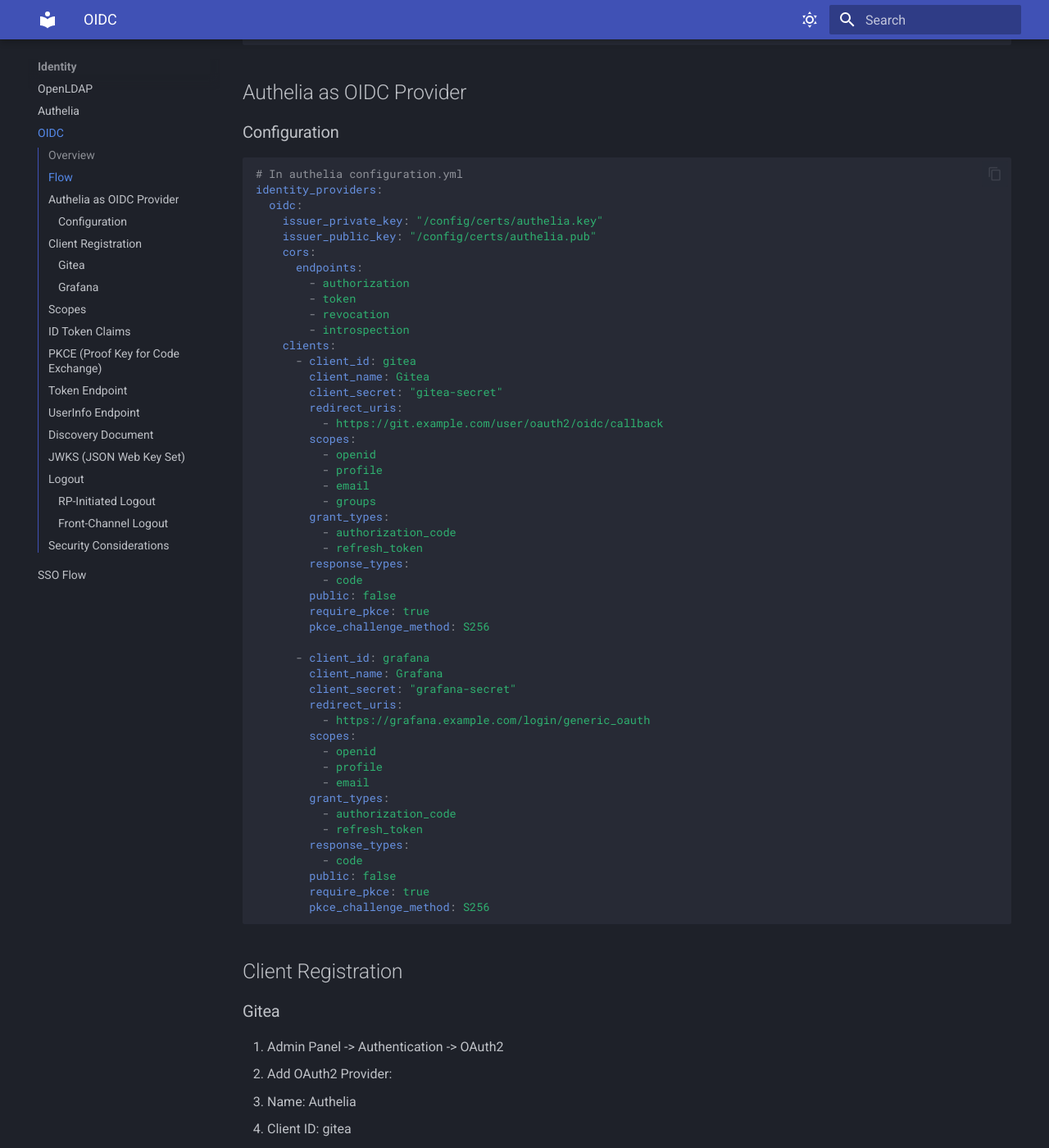
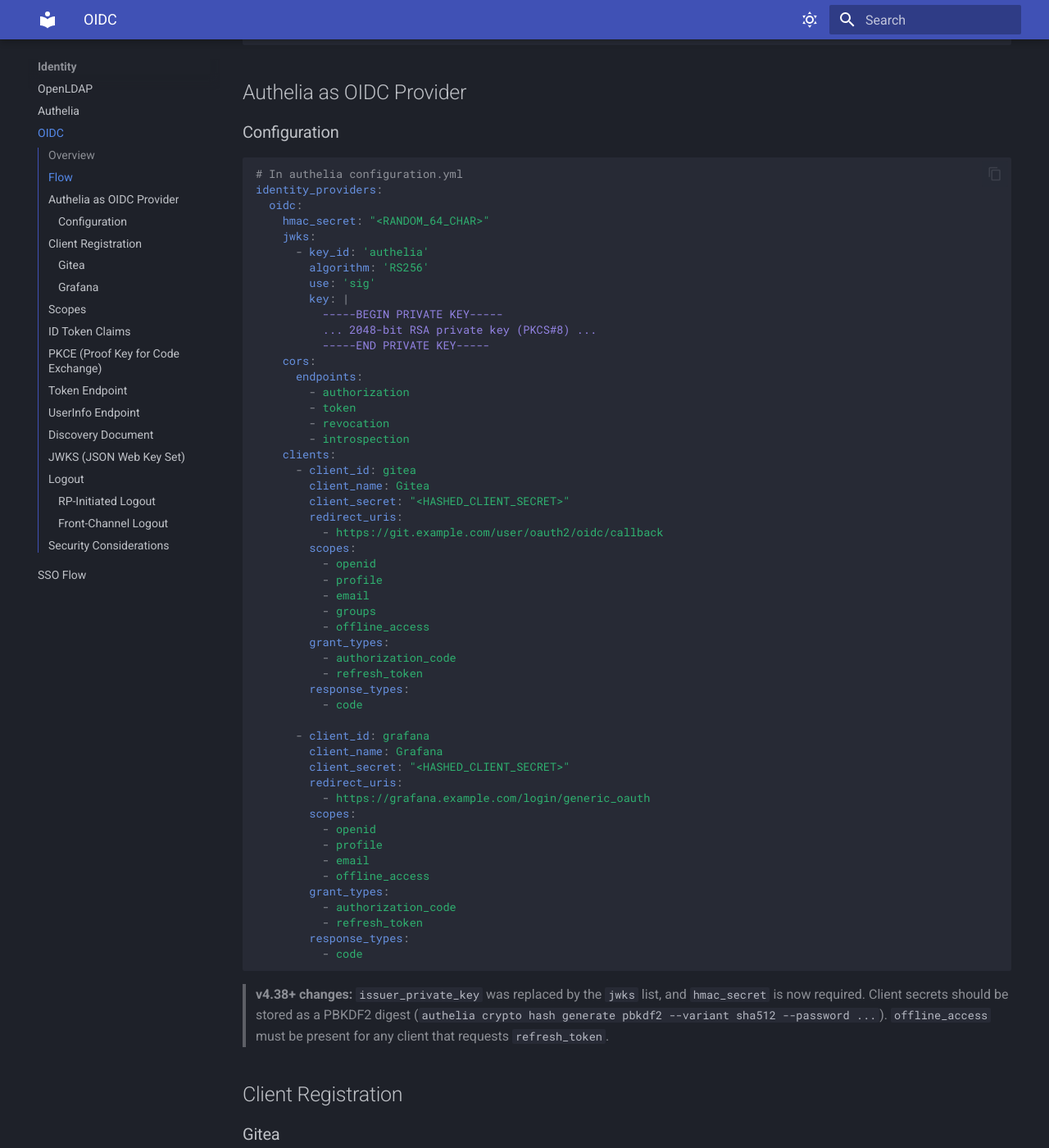
Before and after one commit to dmaljkovic/proxmox-homelab, an MkDocs documentation site: the page built from docs/04-identity/oidc.md, in a window 1280 px wide and 1400 px high, scrolled down 634 px. Shown: the whole window at 82% size. Built offline with MkDocs 1.6.1 and Material for MkDocs 9.7.7, drawn with Linux system fonts in a browser that asks for light colours; some of the changed text lies outside the part shown.

Commit message:
Fix Authelia v4.39 config and update/sanitize documentation
- Rewrite docs/04-identity/authelia.md for Authelia v4.39.28:
  storage.encryption_key at storage level, {input} LDAP filters,
  jwks + hmac_secret instead of issuer_private_key, multi-domain
  session cookies, hashed OIDC client secrets, offline_access scope,
  certificates_directory for the self-signed LDAP CA
- Update oidc.md (jwks/hmac_secret, correct jwks_uri, offline_access)
- Update openldap.md Authelia integration snippet to new filter keys
- Update nginx.md with $forwarded_scheme map and 302 auth redirect
- Sanitize README.md and diagrams/architecture.mmd

````diff
--- a/docs/04-identity/oidc.md
+++ b/docs/04-identity/oidc.md
@@ -30,8 +30,15 @@ User -> Service (Gitea/Grafana)
 # In authelia configuration.yml
 identity_providers:
   oidc:
-    issuer_private_key: "/config/certs/authelia.key"
-    issuer_public_key: "/config/certs/authelia.pub"
+    hmac_secret: "<RANDOM_64_CHAR>"
+    jwks:
+      - key_id: 'authelia'
+        algorithm: 'RS256'
+        use: 'sig'
+        key: |
+          -----BEGIN PRIVATE KEY-----
+          ... 2048-bit RSA private key (PKCS#8) ...
+          -----END PRIVATE KEY-----
     cors:
       endpoints:
         - authorization
@@ -41,7 +48,7 @@ identity_providers:
     clients:
       - client_id: gitea
         client_name: Gitea
-        client_secret: "gitea-secret"
+        client_secret: "<HASHED_CLIENT_SECRET>"
         redirect_uris:
           - https://git.example.com/user/oauth2/oidc/callback
         scopes:
@@ -49,33 +56,34 @@ identity_providers:
           - profile
           - email
           - groups
+          - offline_access
         grant_types:
           - authorization_code
           - refresh_token
         response_types:
           - code
-        public: false
-        require_pkce: true
-        pkce_challenge_method: S256
 
       - client_id: grafana
         client_name: Grafana
-        client_secret: "grafana-secret"
+        client_secret: "<HASHED_CLIENT_SECRET>"
         redirect_uris:
           - https://grafana.example.com/login/generic_oauth
         scopes:
           - openid
           - profile
           - email
+          - offline_access
         grant_types:
           - authorization_code
           - refresh_token
         response_types:
           - code
-        public: false
-        require_pkce: true
-        pkce_challenge_method: S256
 ```
+
+> **v4.38+ changes:** `issuer_private_key` was replaced by the `jwks` list, and
+> `hmac_secret` is now required. Client secrets should be stored as a PBKDF2
+> digest (`authelia crypto hash generate pbkdf2 --variant sha512 --password ...`).
+> `offline_access` must be present for any client that requests `refresh_token`.
 
 ## Client Registration
 
@@ -103,7 +111,7 @@ name = Authelia
 allow_sign_up = true
 client_id = grafana
 client_secret = grafana-secret
-scopes = openid profile email
+scopes = openid profile email offline_access
 auth_url = https://auth.example.com/api/oidc/authorization
 token_url = https://auth.example.com/api/oidc/token
 api_url = https://auth.example.com/api/oidc/userinfo
@@ -120,6 +128,7 @@ role_attribute_path = groups
 | profile | User profile | name, preferred_username |
 | email | Email address | email, email_verified |
 | groups | Group membership | groups |
+| offline_access | Enables refresh tokens | (refresh_token issued) |
 
 ## ID Token Claims
 
@@ -193,8 +202,8 @@ Response:
   "authorization_endpoint": "https://auth.example.com/api/oidc/authorization",
   "token_endpoint": "https://auth.example.com/api/oidc/token",
   "userinfo_endpoint": "https://auth.example.com/api/oidc/userinfo",
-  "jwks_uri": "https://auth.example.com/api/oidc/jwks",
-  "scopes_supported": ["openid", "profile", "email", "groups"],
+  "jwks_uri": "https://auth.example.com/jwks.json",
+  "scopes_supported": ["openid", "profile", "email", "groups", "offline_access"],
   "response_types_supported": ["code"],
   "grant_types_supported": ["authorization_code", "refresh_token"],
   "subject_types_supported": ["public"],
@@ -206,7 +215,7 @@ Response:
 ## JWKS (JSON Web Key Set)
 
 ```bash
-curl https://auth.example.com/api/oidc/jwks
+curl https://auth.example.com/jwks.json
 ```
 
 ## Logout
````
Also changed, not shown: README.md (+3 -3 lines), docs/04-identity/authelia.md (+178 -88 lines), docs/04-identity/openldap.md (+13 -12 lines), docs/05-services/nginx.md (+17 -7 lines), 1 other file.
